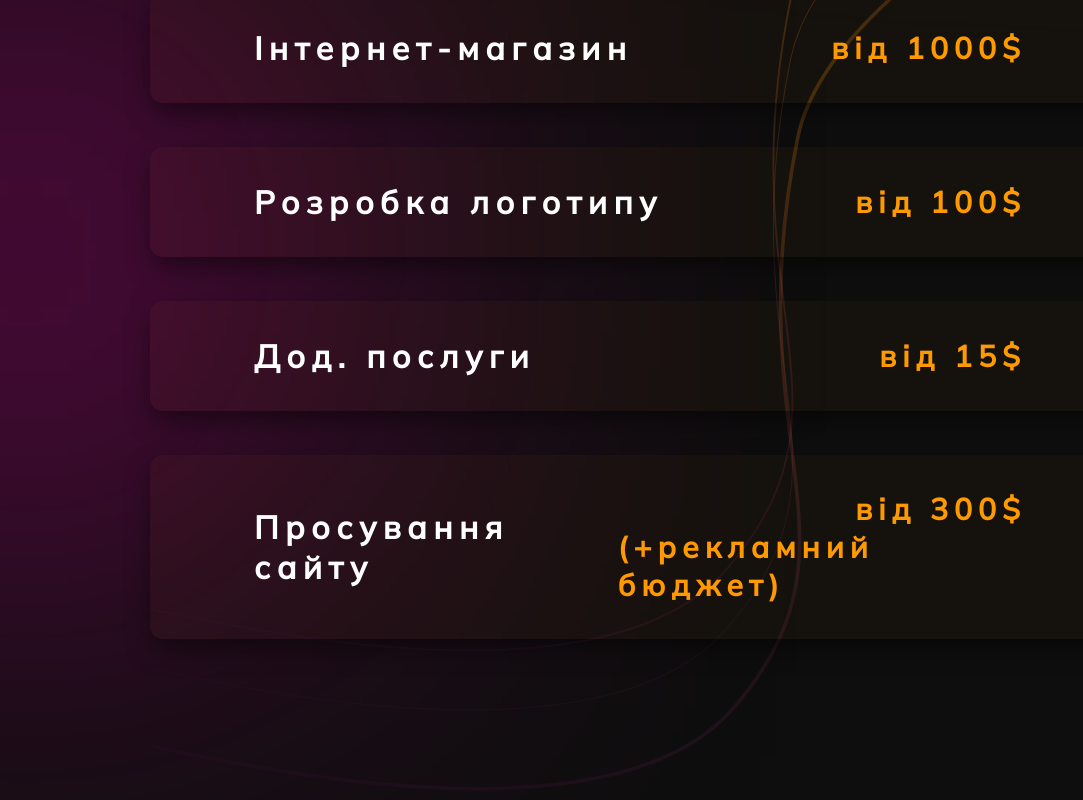
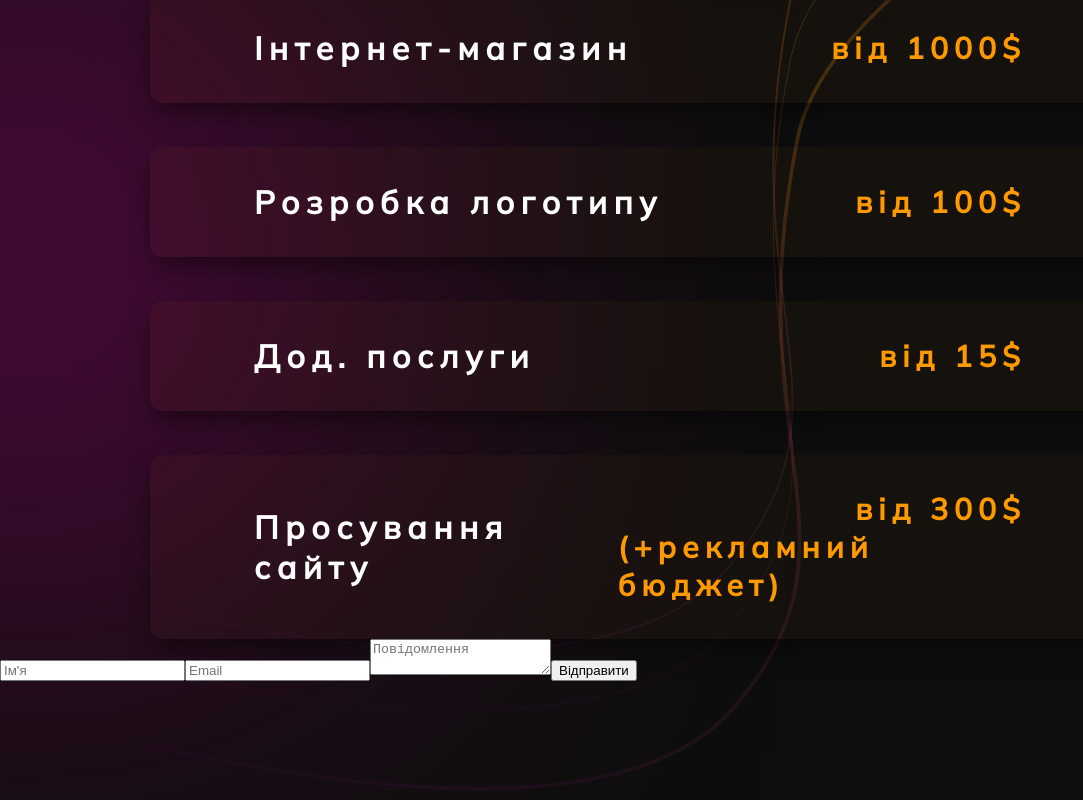
Before and after one commit to codeBerzerk/WebLab, a React (Create React App) app: page / in a window 1280 px wide. Shown: the part 5850-6650 px from the top of the page, without its empty margins (0-1083 px from the left). Built offline with nearby package versions, Linux system fonts and the light colour scheme.

Commit message:
so many fixes and work form YESSSS BITCH...................!!!!!

```diff
--- a/src/App.jsx
+++ b/src/App.jsx
@@ -6,6 +6,7 @@ import AboutUs from "./components/AboutUs/AboutUs";
 import OurApproach from "./components/OurApproach/OurApproach";
 import OurTeam from "./components/OurTeam/OurTeam";
 import ServiceList from "./components/Services/ServiceList";
+import ContactForm from "./components/ContactForm/ContactForm";
 
 export default function App() {
     return (
@@ -25,6 +26,9 @@ export default function App() {
             <Translation>
                 {t => <ServiceList t={t}/>}
             </Translation>
+            <Translation>
+                {t => <ContactForm t={t}/>}
+            </Translation>
         </>
     );
 }
--- /dev/null
+++ b/src/components/ContactForm/ContactForm.jsx
@@ -0,0 +1,29 @@
+import React, { useState } from 'react';
+import axios from 'axios';
+
+const ContactForm = () => {
+    const [name, setName] = useState('');
+    const [email, setEmail] = useState('');
+    const [message, setMessage] = useState('');
+    const [status, setStatus] = useState('');
+
+    const handleSubmit = (event) => {
+        event.preventDefault();
+        axios.post('http://localhost:5000/contact', { name, email, message })
+            .then(response => setStatus(response.data))
+            .catch(error => console.log(error));
+    };
+
+    return (
+        <form onSubmit={handleSubmit}>
+            <input type="text" placeholder="Ім'я" value={name} onChange={(e) => setName(e.target.value)} />
+            <input type="email" placeholder="Email" value={email} onChange={(e) => setEmail(e.target.value)} />
+            <textarea placeholder="Повідомлення" value={message} onChange={(e) => setMessage(e.target.value)}></textarea>
+            <button type="submit">Відправити</button>
+            {status === 'success' && <p>Повідомлення відправлено!</p>}
+            {status === 'error' && <p>Помилка відправлення повідомлення. Спробуйте знову.</p>}
+        </form>
+    );
+};
+
+export default ContactForm;
```
Also changed, not shown: package.json (+17 -3 lines), server.js (added, +43 -0 lines), 2 other files (tests, documents, lock files or other folders).
